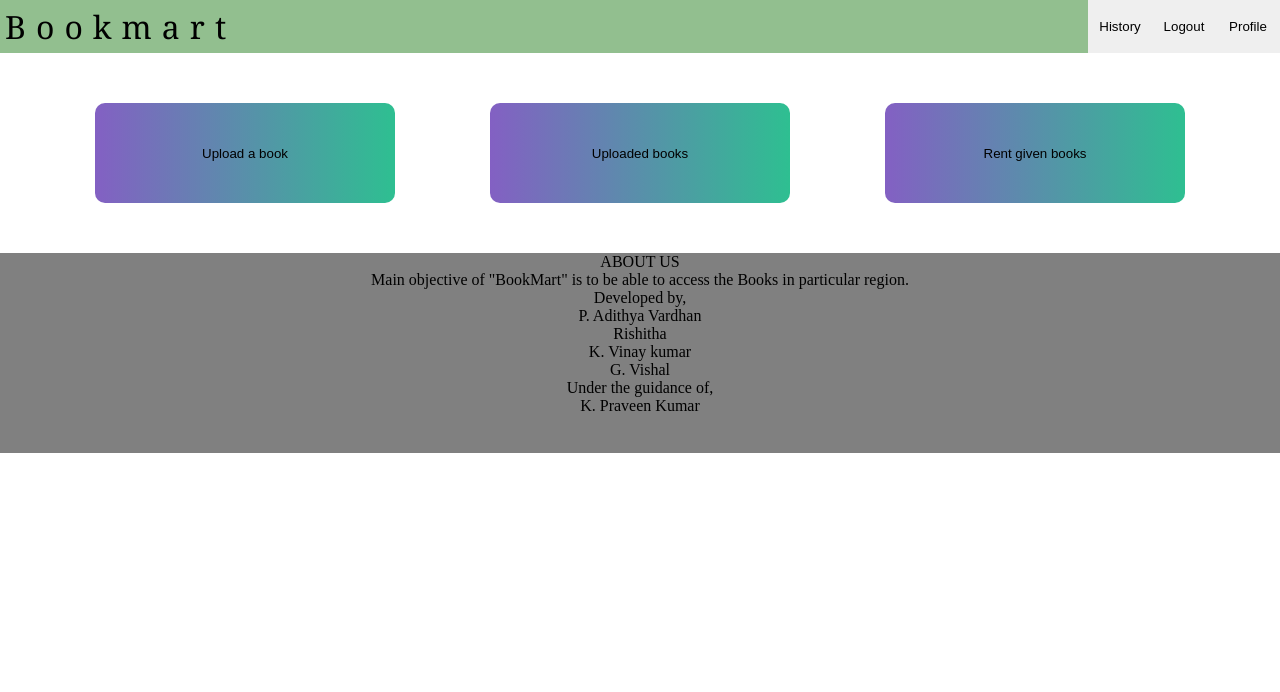
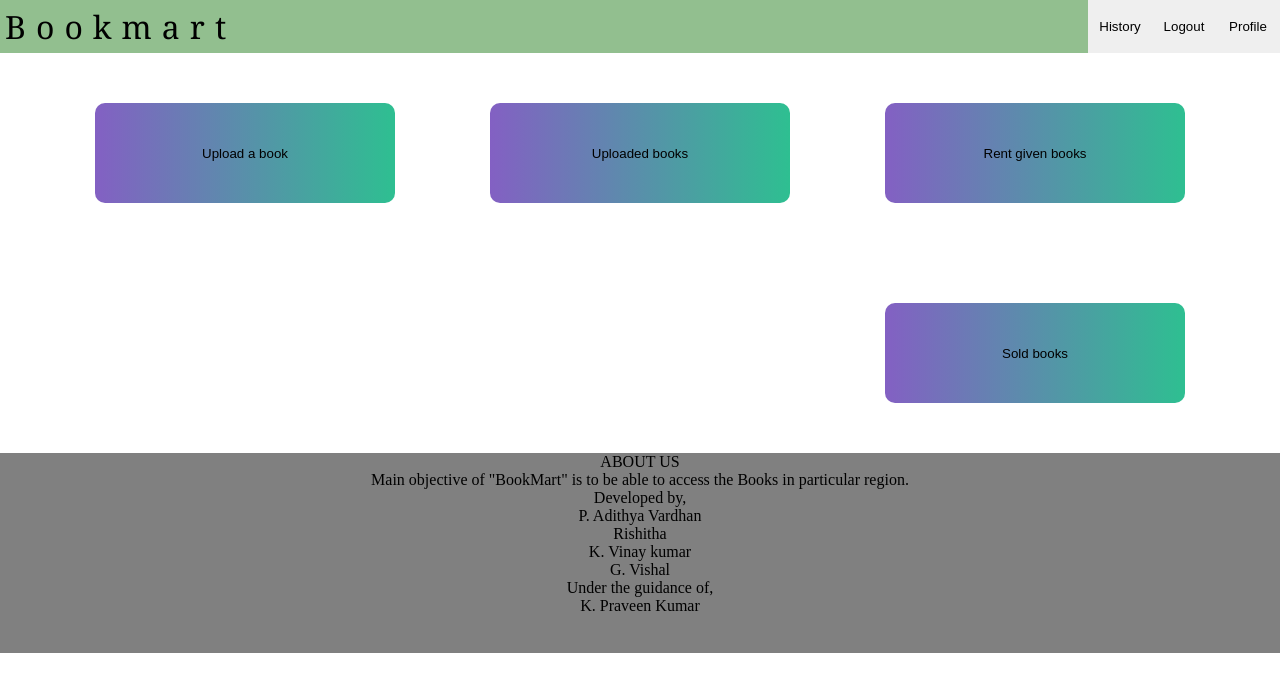
Before and after one commit to adi-1806/BookMart, a Django app: page /LibraryHome in a window 1280 px wide. Shown: the top 692 px of the page. Run offline with Django 3.2, Linux system fonts and the light colour scheme; the visitor is signed in with stand-in values (Sample User, id 1).

Commit message:
library buttons update

```diff
--- a/Book/templates/Book/Libraryhome.html
+++ b/Book/templates/Book/Libraryhome.html
@@ -14,16 +14,17 @@
         <div class="navi">
             <div class="logo"><h1> Bookmart</h1></div>
             <button type='button'><a href="{% url 'uploadbook'%}"></a>History</button>
-            <button type='button'><a href="{% url 'homepage'%}"></a>Logout</button>
+            <button type='button'><a href="{% url 'uploadbook'%}"></a>Logout</button>
             <button type='button'><a href="{% url 'uploadbook'%}"></a>Profile</button>
         </div>
 
         <div class="options">
             <div class="librarian-books">
-                <div class="box-1"><button type="button" onclick="location.href="{% url 'BookUpload'%}">Upload a book</button></div>
-                <div class="box-1"><button type="button"><a href="{% url 'uploadbook'%}"></a>Uploaded books</button></div>
-                <div class="box-1"><button type="button"><a href="{% url 'uploadbook'%}"></a>Rent given books</button>
-            </div>
+            <div class="box-1"><button type="button"><a href="{% url 'uploadbook'%}"></a>Upload a book</button></div>
+            <div class="box-1"><button type="button"><a href="{% url 'uploadbook'%}"></a>Uploaded books</button></div>
+            <div class="box-1"><button type="button"><a href="{% url 'uploadbook'%}"></a>Rent given books</button>
+            <div class="box-1"><button type="button"><a href="{% url 'uploadbook'%}"></a>Sold books</button></div>
+        </div>
 
         </div>
 
```
